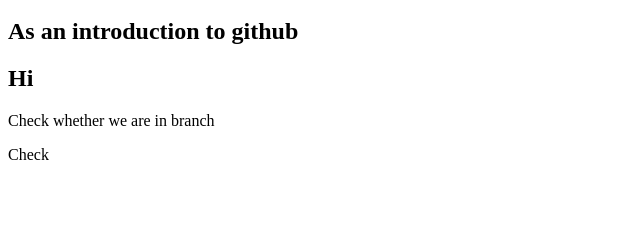
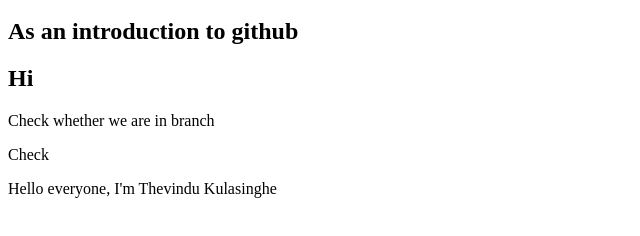
Before and after one commit to Suraif16/sesssion, a plain HTML site: page index.html in a window 1280 px wide. Shown: the part 48-284 px from the top of the page, without its empty margins (0-640 px from the left). Drawn offline with Linux system fonts and the light colour scheme.

Commit message:
Thevindu collaborate

```diff
--- a/index.html
+++ b/index.html
@@ -11,5 +11,6 @@
     <h2>Hi</h2>
     <p>Check whether we are in branch</p>
     <p>Check </p>
+    <p>Hello everyone, I'm Thevindu Kulasinghe</p>
 </body>
 </html>
```
